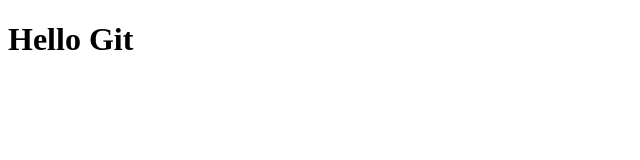
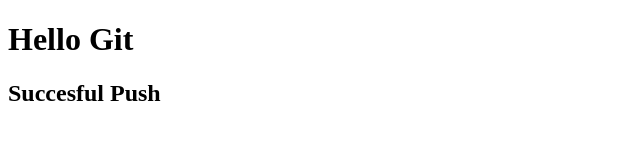
Before and after one commit to novicecode050/MyGitDemo, a plain HTML site: page index.html in a window 1280 px wide. Shown: the whole page, without its empty margins (0-640 px from the left). Drawn offline with Linux system fonts and the light colour scheme.

Commit message:
Added heading

```diff
--- a/index.html
+++ b/index.html
@@ -7,5 +7,6 @@
 </head>
 <body>
     <h1>Hello Git</h1>
+    <h2>Succesful Push</h2>
 </body>
 </html>
```
